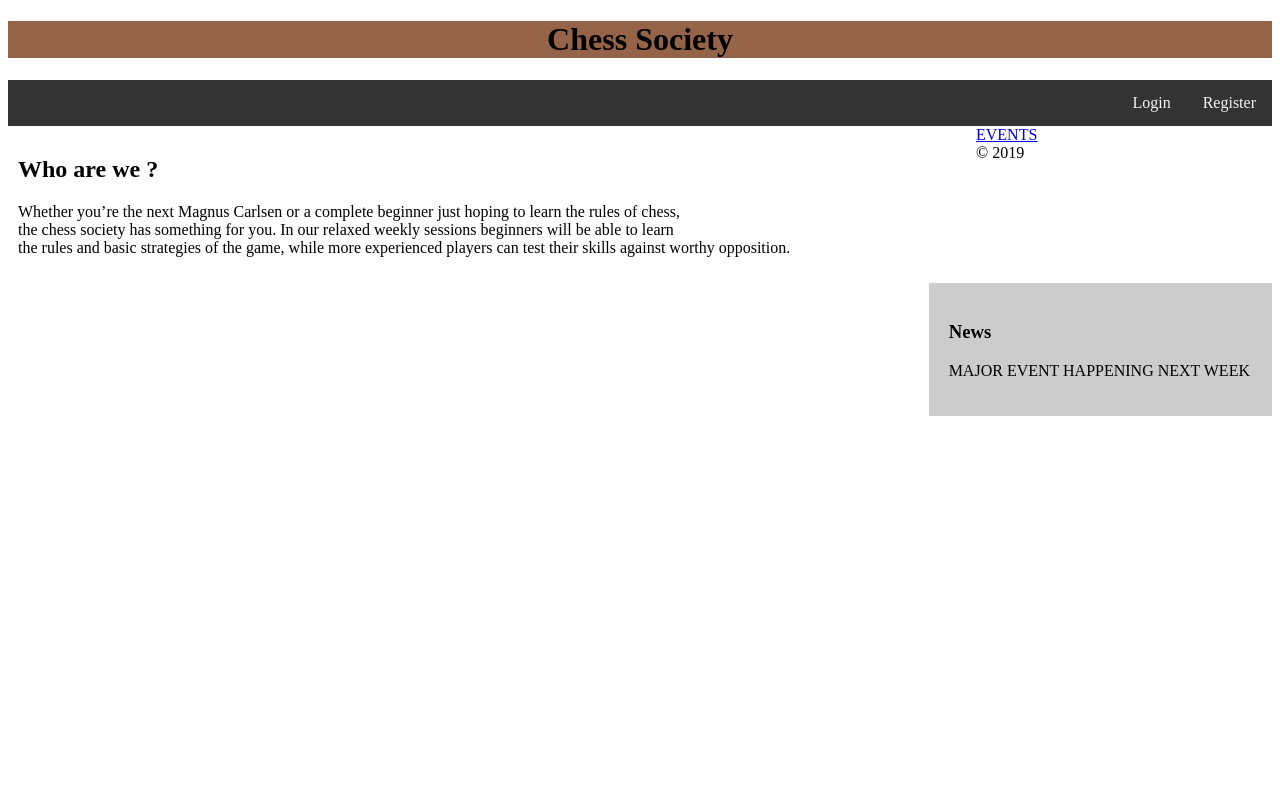
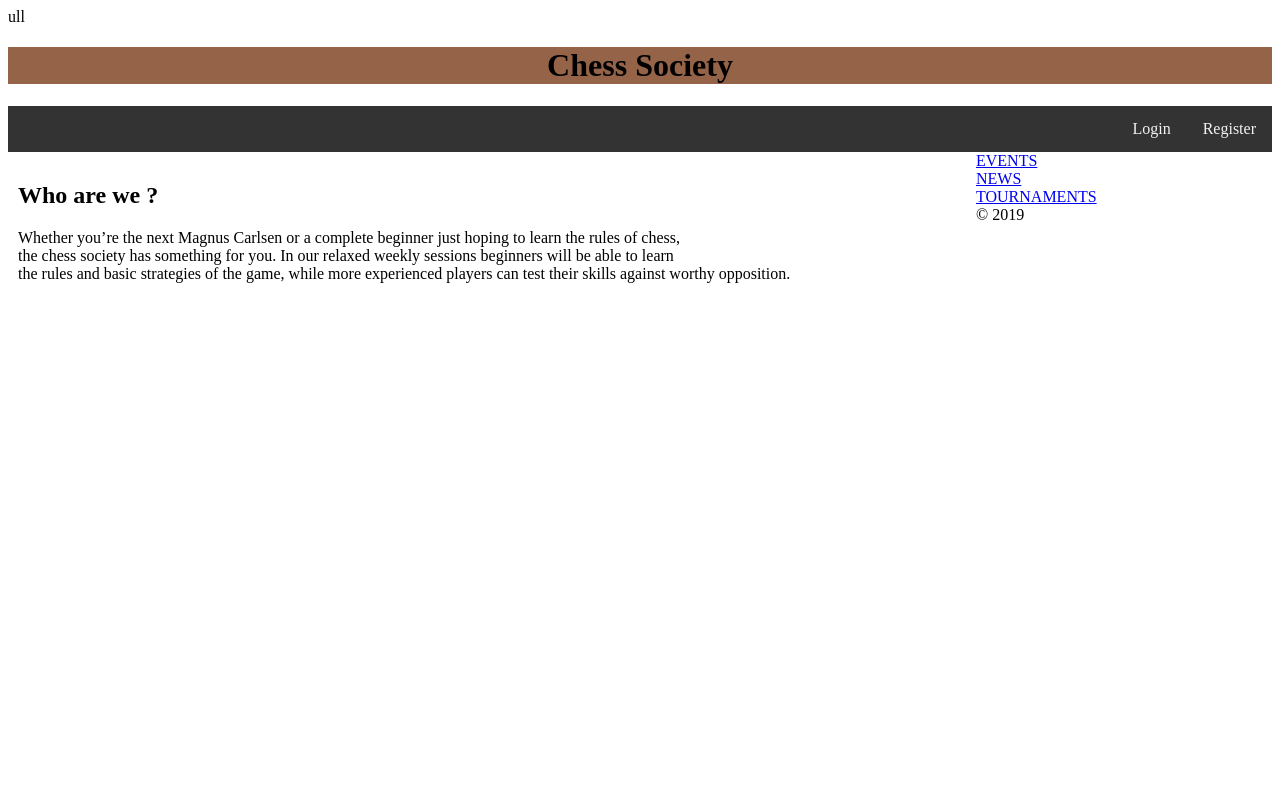
Before and after one commit to mazzanfar/Chess-Society-SEG_Lab_Project, a PHP site: page /index.php in a window 1280 px wide. Run offline with PHP 8.4, Linux system fonts and the light colour scheme.

Commit message:
fix the news, add the buttons in home page for news and tournaments

```diff
--- a/private/database.php
+++ b/private/database.php
@@ -1,4 +1,4 @@
-<?php
+ull<?php
 
 require_once('db_credentials.php');
 
--- a/private/db_credentials.php
+++ b/private/db_credentials.php
@@ -1,14 +1,14 @@
 <?php
 
 define('SERVER_ROOT', $_SERVER['DOCUMENT_ROOT'] );
-define('PRIVATE_DIR', SERVER_ROOT . "/projects/SEG_Lab_Project/private");
-define('PUBLIC_DIR', SERVER_ROOT . "/projects/SEG_Lab_Project/public");
+define('PRIVATE_DIR', SERVER_ROOT . "SEG_Lab_Project/private");
+define('PUBLIC_DIR', SERVER_ROOT . "SEG_Lab_Project/public");
 require("db_functions.php");
 
 define('DB_SERVER', 'localhost');
-define('DB_USER', 'user');
-define('DB_PASS', 'password');
-define('DB_NAME', 'db');
+define('DB_USER', 'root');
+define('DB_PASS', null);
+define('DB_NAME', 'chess_society_db');
 
 /* Attempt to connect to MySQL database */
 $link = mysqli_connect(DB_SERVER, DB_USER, DB_PASS, DB_NAME);
--- a/public/index.php
+++ b/public/index.php
@@ -39,19 +39,12 @@ include("../private/shared/chess_header.php");
     <div id="events">
         <a href="events/index.php">EVENTS</a>
     </div>
-
-  <news class="column news">
-
-    <h3>News</h3>
-
-    <p>
-
-    MAJOR EVENT HAPPENING NEXT WEEK
-
-    </p>
-
-
-  </news>
+    <div id="news">
+        <a href="news/index.php">NEWS</a>
+    </div>
+    <div id="tournaments">
+        <a href="tournaments/index.php">TOURNAMENTS</a>
+    </div>
 
   </body>
 </html>
--- a/public/news/index.php
+++ b/public/news/index.php
@@ -19,7 +19,7 @@ require_once "../../private/initialise.php";
     // TODO: only use date option when not logged in as admine
     $result_set = get_news(["date" => $date]);
     if (mysqli_num_rows($result_set)) {
-        while ($news = mysqli_fetch_assoc($result_set)) {
+        while ($NEWS = mysqli_fetch_assoc($result_set)) {
             echo "<div class='NEWS'>
                 <p>" . $NEWS["INFO"] . "</p>
                 <!--only show these if logged in as an administrator-->
```
